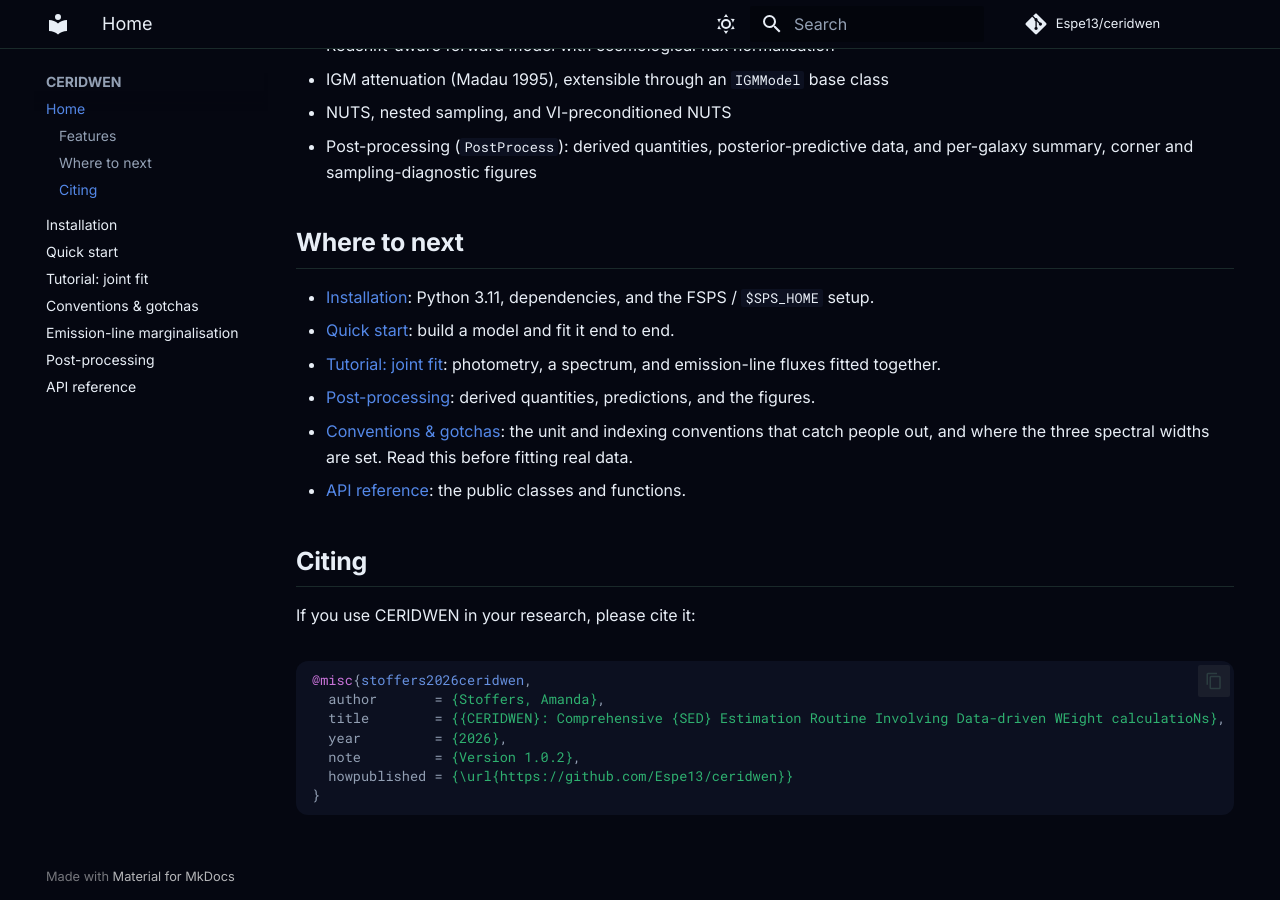
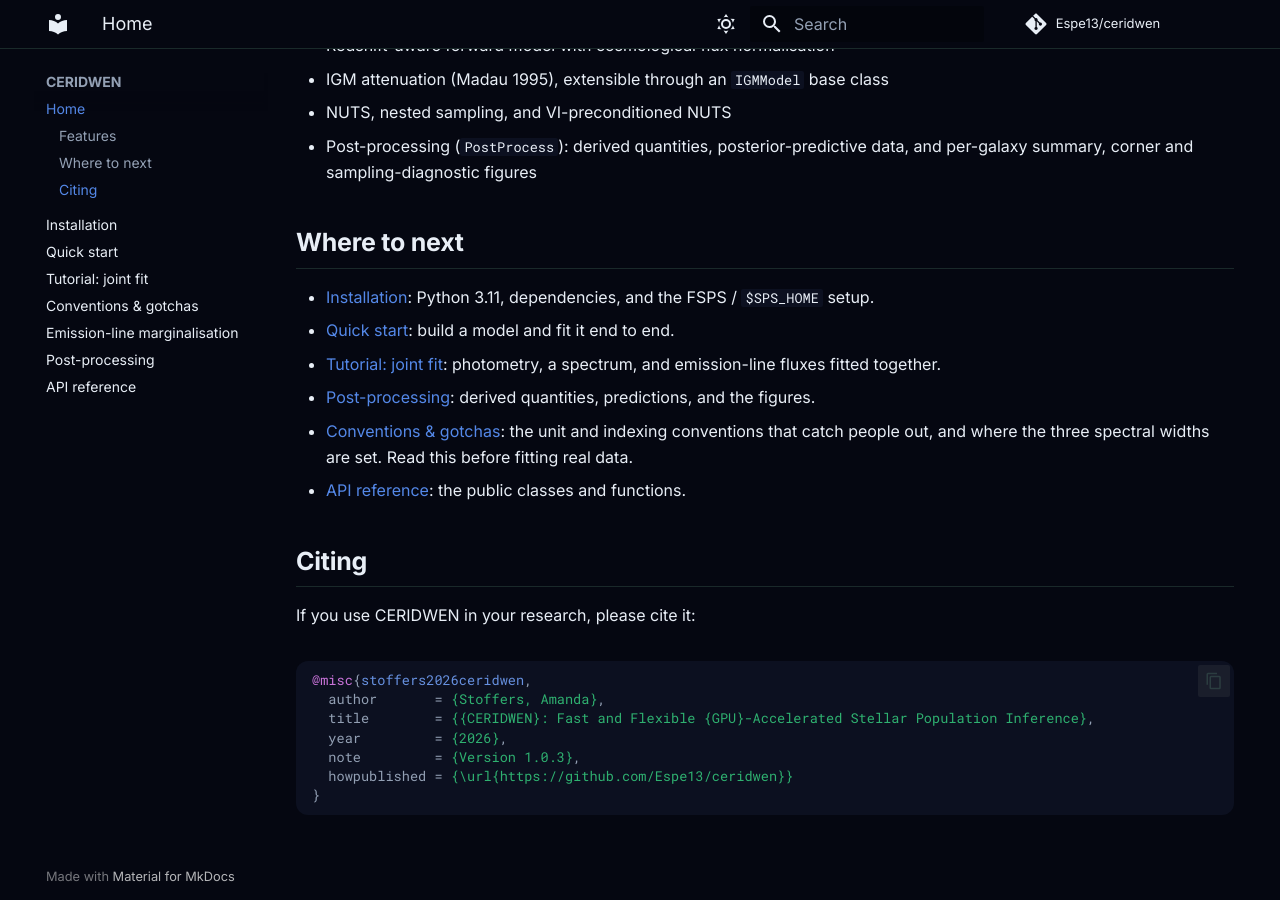
Before and after one commit to Espe13/ceridwen, an MkDocs documentation site: the page built from docs/index.md, in a window 1280 px wide and 900 px high, scrolled down 762 px. Built offline with MkDocs 1.6.1 and Material for MkDocs 9.7.7, drawn with Linux system fonts in a browser that asks for light colours; comment, search, counter and statistics services are not loaded.

Commit message:
v1.0.3: fix CI; new title
Title: CERIDWEN: Fast and Flexible GPU-Accelerated Stellar Population Inference
(CITATION.cff, BibTeX in README.md and docs/index.md).

v1.0.2's FSPS-free CI job failed: the test of line marginalisation without a
nebular model read $SPS_HOME/data/emlines_info.dat. It now skips without
$SPS_HOME. Without a nebular grid the prior / elines_to_fix / Lines refusals
run before the line list is read, so a missing $SPS_HOME no longer masks them.
mkdocs.yml excludes docs/dev/ from the site. No change to any likelihood or
prediction. Runner simulated (clean clone, SPS_HOME/SSP_FILE/CERIDWEN_TEST_SSP
unset): 167 passed, 102 skipped, 0 failed; with the test grid and no SPS_HOME:
238 passed, 55 skipped, 0 failed.

Co-Authored-By: Claude Opus 5 (1M context) <noreply@anthropic.com>

````diff
--- a/ceridwen/_version.py
+++ b/ceridwen/_version.py
@@ -1,3 +1,3 @@
 # Keep in sync with pyproject.toml [project].version.
-__version__ = version = "1.0.2"
-__version_tuple__ = version_tuple = (1, 0, 2)
+__version__ = version = "1.0.3"
+__version_tuple__ = version_tuple = (1, 0, 3)
--- a/docs/index.md
+++ b/docs/index.md
@@ -43,9 +43,9 @@ If you use CERIDWEN in your research, please cite it:
 ```bibtex
 @misc{stoffers2026ceridwen,
   author       = {Stoffers, Amanda},
-  title        = {{CERIDWEN}: Comprehensive {SED} Estimation Routine Involving Data-driven WEight calculatioNs},
+  title        = {{CERIDWEN}: Fast and Flexible {GPU}-Accelerated Stellar Population Inference},
   year         = {2026},
-  note         = {Version 1.0.2},
+  note         = {Version 1.0.3},
   howpublished = {\url{https://github.com/Espe13/ceridwen}}
 }
 ```
--- a/mkdocs.yml
+++ b/mkdocs.yml
@@ -4,6 +4,8 @@ site_url: https://www.amanda-stoffers.de/ceridwen/
 repo_url: https://github.com/Espe13/ceridwen
 repo_name: Espe13/ceridwen
 docs_dir: docs
+exclude_docs: |
+  dev/
 
 theme:
   name: material
--- a/pyproject.toml
+++ b/pyproject.toml
@@ -4,7 +4,7 @@ build-backend = "setuptools.build_meta"
 
 [project]
 name = "ceridwen"
-version = "1.0.2"
+version = "1.0.3"
 description = "JAX-native, GPU-capable Bayesian SED fitting with nested sampling and VI-preconditioned HMC"
 readme = "README.md"
 # Python 3.11+ required: nested sampling pins official blackjax (main), which
````
Also changed, not shown: CHANGES_sept2026.md (+15 -0 lines), README.md (+2 -2 lines), 4 other files.
